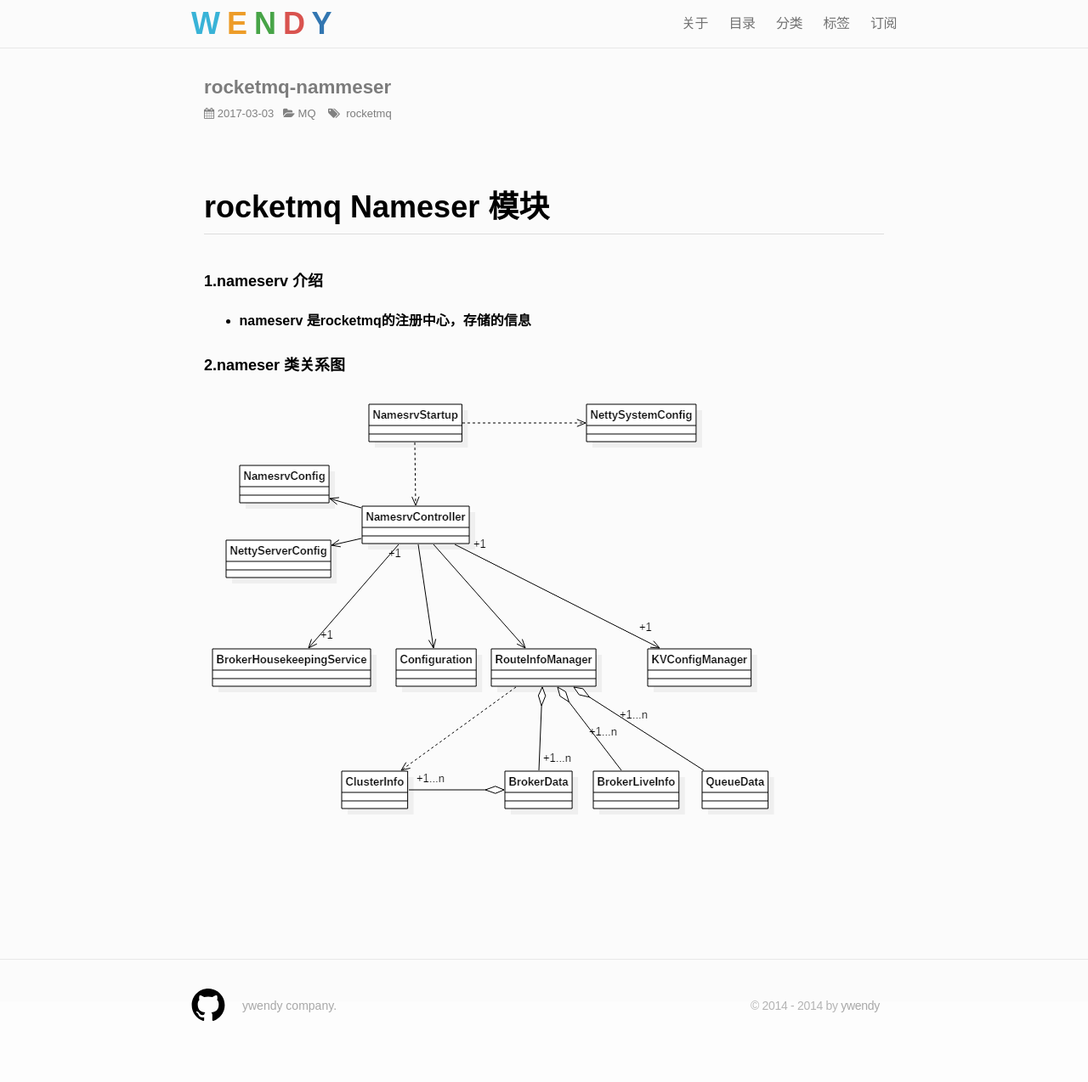
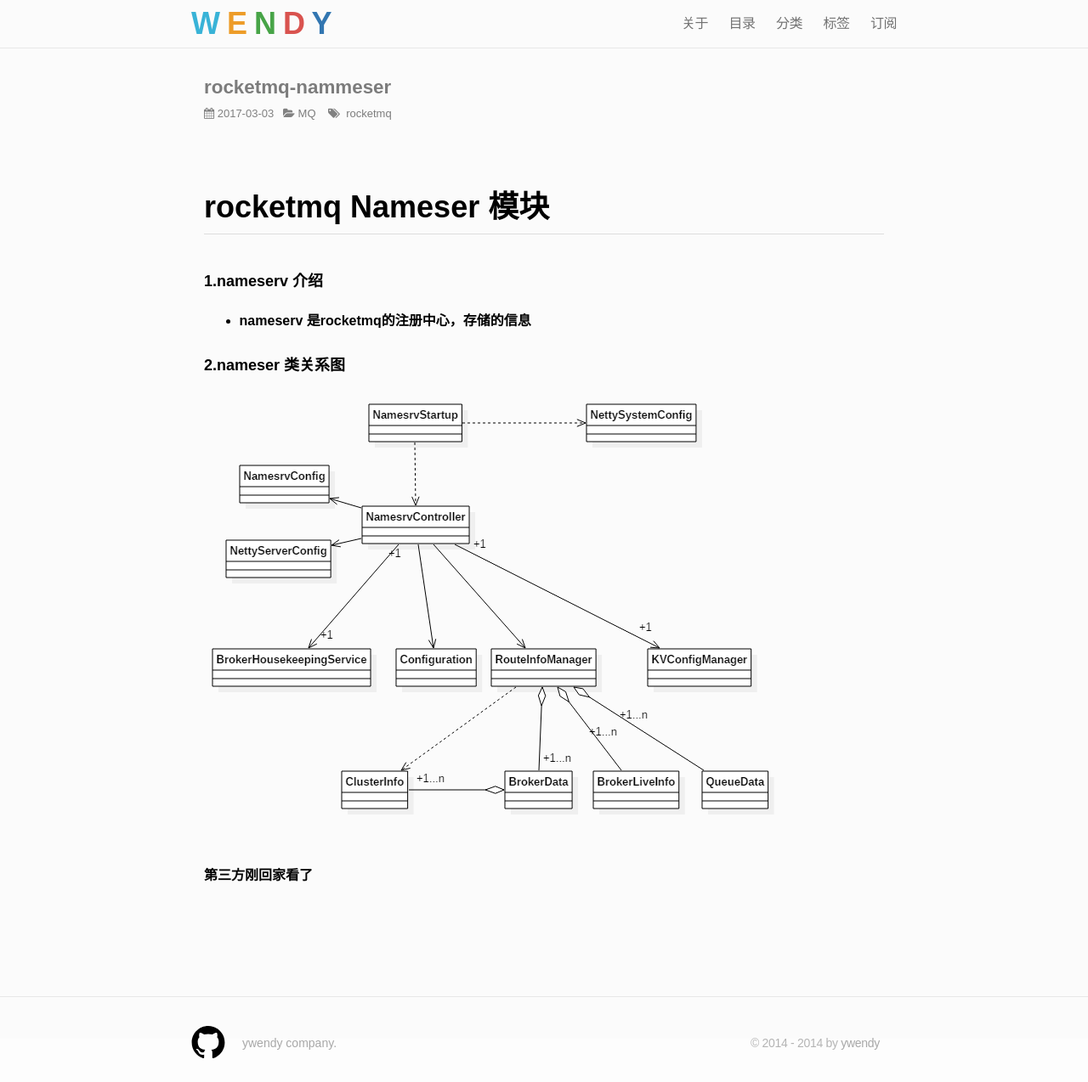
Before and after one commit to ywendy/ywendy.github.io, a Jekyll site: the page built from _posts/2017-03-03-MQ-rocketmq-NameServer.md, in a window 1280 px wide. Shown: the whole page at 85% size. Built offline with Jekyll 4.4.1, drawn with Linux system fonts in a browser that asks for light colours; nearby versions of some CDN libraries; Markdown is read by kramdown in place of the engine named in the settings; comment, search, counter and statistics services are not loaded; before the commit the page ends 1230 px from its top, so only the background shows below that.

Commit message:
提交nameserver

```diff
--- a/_posts/2017-03-03-MQ-rocketmq-NameServer.md
+++ b/_posts/2017-03-03-MQ-rocketmq-NameServer.md
@@ -14,3 +14,5 @@ tags:  rocketmq
 ####2.nameser  类关系图
 
 ![](https://ywendy.github.io/img/rocketmq/NameServer类关系图.png)
+
+第三方刚回家看了
```
